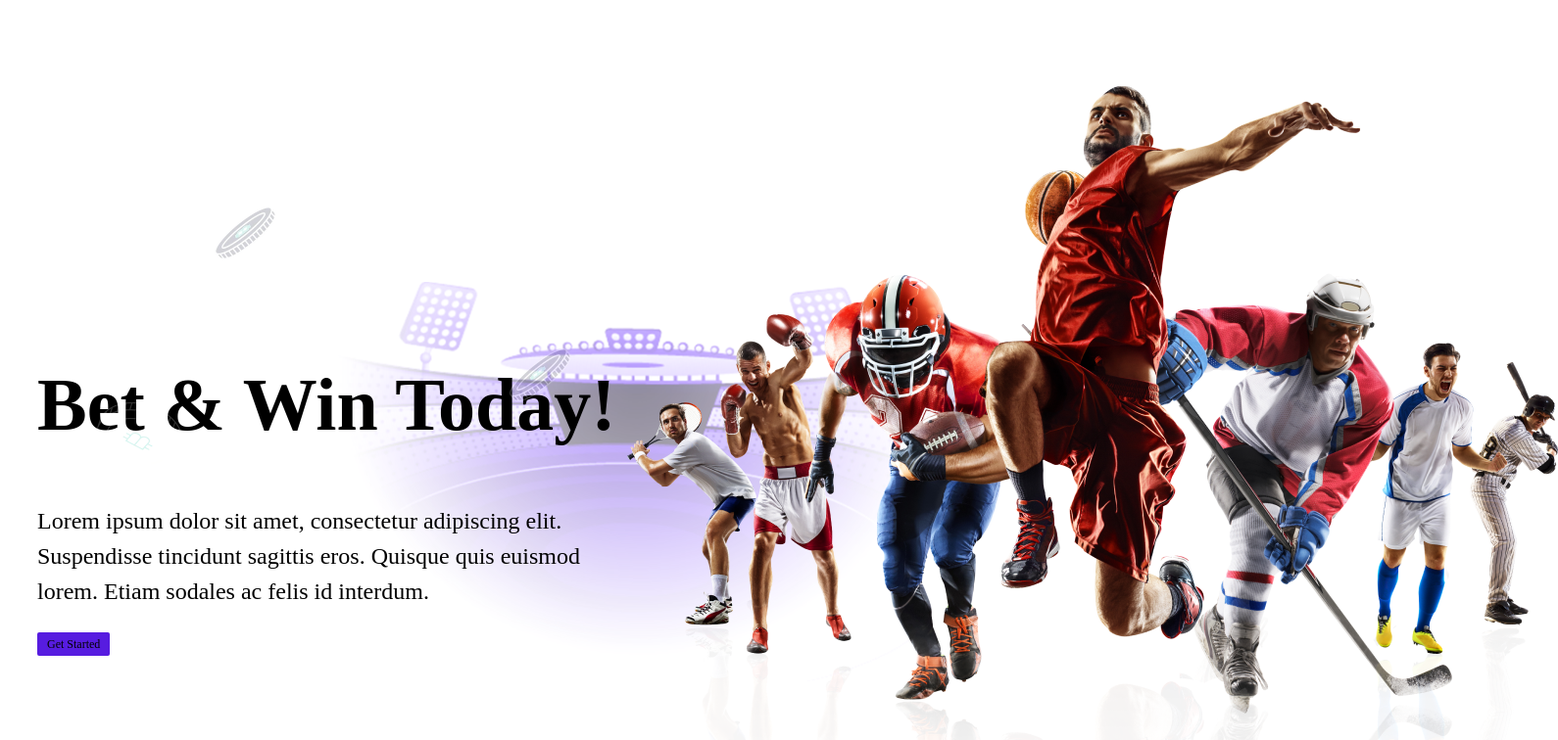
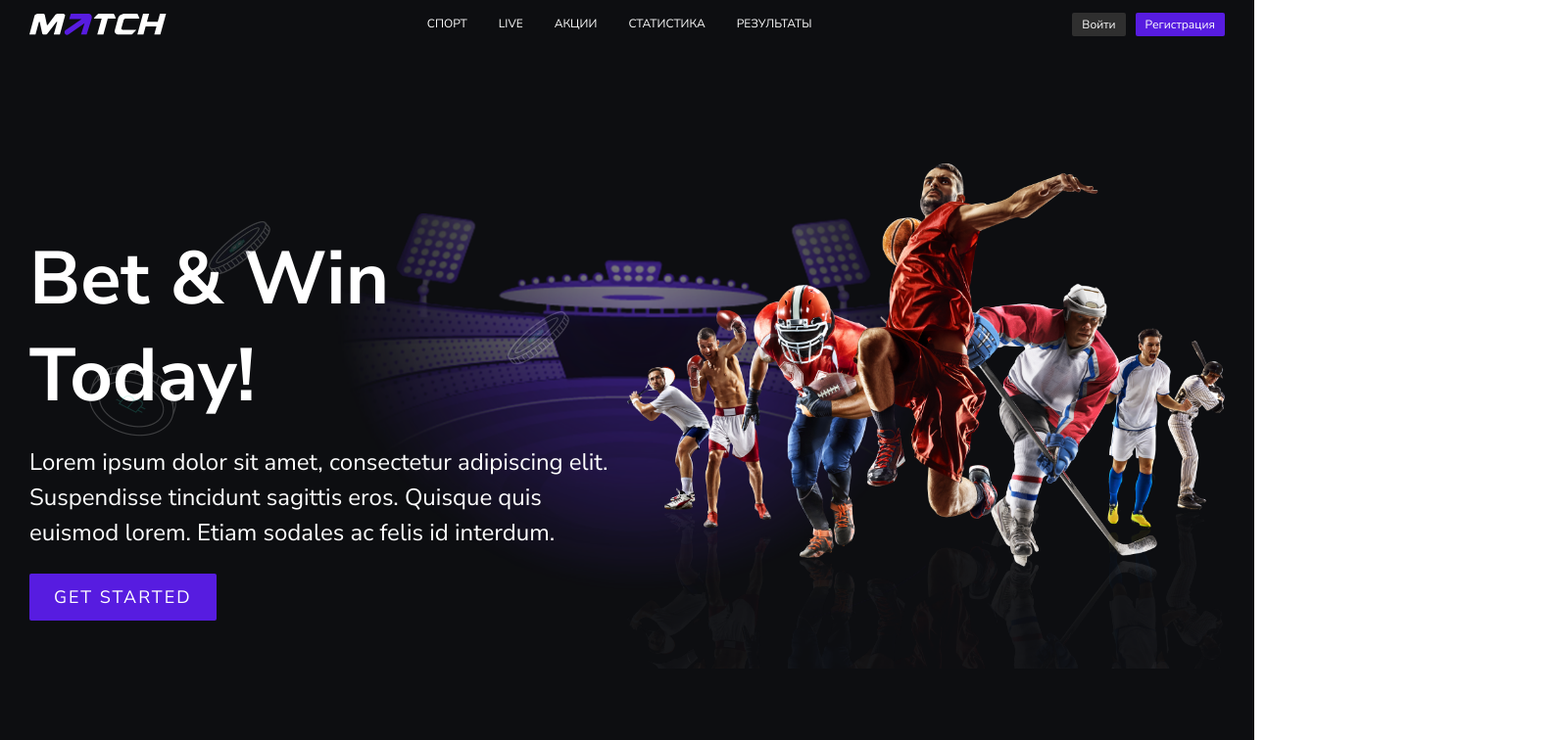
Before and after one commit to vildan113/match-forntend, a React (Vite) app: page / in a window 1280 px wide. Shown: the top 756 px of the page at 98% size, 1590 px wide, since content can reach past the window. Built offline with nearby package versions, Linux system fonts and the light colour scheme.

Commit message:
feat: header component

```diff
--- a/package.json
+++ b/package.json
@@ -4,12 +4,13 @@
 	"version": "0.0.0",
 	"type": "module",
 	"scripts": {
-		"dev": "vite --port 3000",
+		"dev": "vite --port 3000 --open",
 		"build": "tsc && vite build",
 		"lint": "eslint src --ext ts,tsx --report-unused-disable-directives --max-warnings 0",
 		"preview": "vite preview"
 	},
 	"dependencies": {
+		"normalize.css": "^8.0.1",
 		"react": "^18.2.0",
 		"react-dom": "^18.2.0",
 		"react-router-dom": "^6.11.1"
--- a/src/components/App/index.tsx
+++ b/src/components/App/index.tsx
@@ -1,15 +1,21 @@
+import Header from "components/Header"
+import "normalize.css"
 import Home from "pages/Home"
 import { FC } from "react"
 import { Route, Routes } from "react-router-dom"
+import "./style.css"
 
 const App: FC = () => {
 	return (
+		<>
+			<Header />
 			<Routes>
 				<Route
 					path="/"
 					element={<Home />}
 				/>
 			</Routes>
+		</>
 	)
 }
 
--- /dev/null
+++ b/src/components/Header/index.tsx
@@ -0,0 +1,77 @@
+import Logo from "assets/images/Match.svg"
+import { FC } from "react"
+import { Link } from "react-router-dom"
+import Button from "../Button"
+import "./style.css"
+
+const Header: FC = () => {
+	return (
+		<header className="header">
+			<div className="container header__container">
+				<div className="header__logo">
+					<Link to="/">
+						<img src={Logo} />
+					</Link>
+				</div>
+				<menu className="header__menu menu">
+					<li className="menu__item">
+						<Link
+							to="/"
+							className="menu__link"
+						>
+							<span>Спорт</span>
+						</Link>
+					</li>
+					<li className="menu__item">
+						<Link
+							to="/"
+							className="menu__link"
+						>
+							<span>Live</span>
+						</Link>
+					</li>
+					<li className="menu__item">
+						<Link
+							to="/"
+							className="menu__link"
+						>
+							<span>Акции</span>
+						</Link>
+					</li>
+					<li className="menu__item">
+						<Link
+							to="/"
+							className="menu__link"
+						>
+							<span>Статистика</span>
+						</Link>
+					</li>
+					<li className="menu__item">
+						<Link
+							to="/"
+							className="menu__link"
+						>
+							<span>Результаты</span>
+						</Link>
+					</li>
+				</menu>
+				<div className="header__right">
+					<Button
+						type="default"
+						className="header__button"
+					>
+						Войти
+					</Button>
+					<Button
+						type="primary"
+						className="header__button"
+					>
+						Регистрация
+					</Button>
+				</div>
+			</div>
+		</header>
+	)
+}
+
+export default Header
--- /dev/null
+++ b/src/components/Header/style.css
@@ -0,0 +1,50 @@
+.header {
+	background: #0d0e11;
+}
+
+.header__container {
+	display: flex;
+	justify-content: space-between;
+	align-items: center;
+	height: 50px;
+	box-sizing: border-box;
+	min-width: 991px;
+	padding: 0 30px;
+}
+
+@media screen and (max-width: 991px) {
+	/* TODO: make */
+}
+
+.header__logo {
+	width: 140px;
+}
+
+.header__menu {
+	height: 100%;
+	display: flex;
+	margin: 0;
+	padding: 0 10px;
+	color: var(--white-color);
+	text-transform: uppercase;
+	list-style: none;
+	gap: 2px;
+	font-size: 12px;
+}
+
+.header__right {
+	display: flex;
+	gap: 10px;
+}
+
+.menu__link {
+	height: 100%;
+	display: flex;
+	padding: 0 15px;
+	align-items: center;
+}
+
+.menu__link:hover {
+	color: #976aff;
+	background-color: #1e1e1e;
+}
--- a/src/pages/Home/style.css
+++ b/src/pages/Home/style.css
@@ -1,7 +1,24 @@
+.header {
+	background: var(--body-color);
+}
+
+.menu__link:hover {
+	color: unset;
+	background-color: unset;
+}
+
+.menu__link span {
+	transition: all 300ms ease;
+}
+
+.menu__link:hover span {
+	transform: translateY(-10px);
+}
+
 .homepage {
-	font-family: var(--body-font);
 	display: flex;
-	min-height: 100vh;
+	box-sizing: border-box;
+	min-height: calc(100vh - var(--header_height));
 	padding: 80px 30px;
 	align-items: center;
 	background-color: var(--body-color);
@@ -29,28 +46,11 @@
 	max-width: 50%;
 }
 
-.margin-bottom-24px {
-	margin-bottom: 24px;
-}
-
-.homepage__button-primary {
-	display: inline-block;
+.homepage__button {
 	padding: 12px 25px;
-	background-color: var(--primary-color);
-	transition-property: all;
-	transition-duration: 200ms;
-	transition-timing-function: ease;
-	color: rgb(255, 255, 255);
-	font-size: 12px;
-	line-height: 20px;
+	font-size: 18px;
 	letter-spacing: 2px;
 	text-transform: uppercase;
-	border-radius: 2px;
-	text-decoration: none;
-}
-
-.homepage__button-primary:hover {
-	background-color: var(--hover-color);
 }
 
 @media screen and (max-width: 991px) {
```
Also changed, not shown: src/assets/images/Match.svg (added), 1 other file (tests, documents, lock files or other folders). Lines whose indentation alone changed are shown as unchanged.
